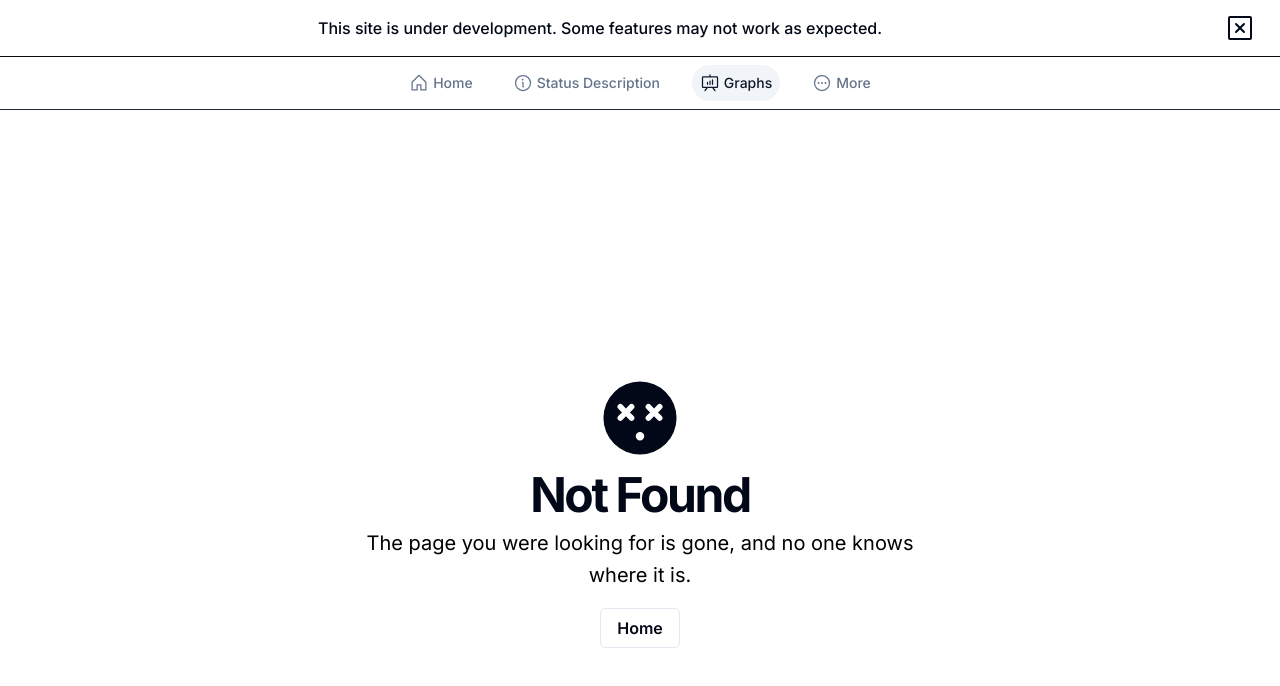
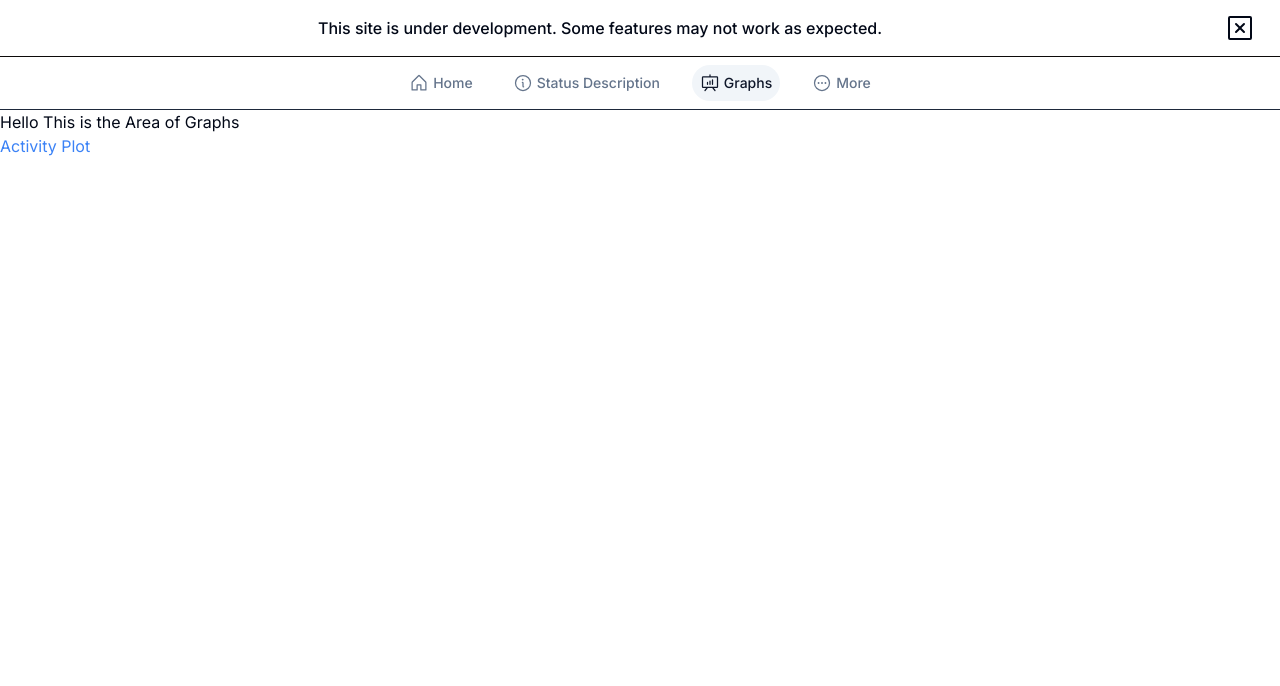
Before and after one commit to thenameisajay/Aurora-Sight-2.0, a Next.js app: page /graphs in a window 1280 px wide. Before the commit this address had no page. Shown: the top 686 px of the page. Built offline with nearby package versions, Linux system fonts and the light colour scheme.

Commit message:
graph init and route init

```diff
--- a/src/app/activity-plot/page.tsx
+++ b/src/app/graphs/activity-plot/page.tsx
@@ -4,13 +4,19 @@ import { useQuery } from '@tanstack/react-query';
 
 import { siteActivity } from '@/api/siteActivity/siteActivity';
 
+const refreshInterval = 150000;
+
 export default function Page() {
-    const { data, isPending, isError } = useQuery({
+    const {
+        data: siteActivityData,
+        isError,
+        isPending,
+    } = useQuery({
         queryKey: ['siteActivity'],
         queryFn: siteActivity,
+        refetchInterval: refreshInterval,
     });
-
-    console.log('Data:', data);
+    console.log('Data:', siteActivityData);
 
     if (isPending) return <h1>Loading...</h1>;
 
--- /dev/null
+++ b/src/app/graphs/page.tsx
@@ -0,0 +1,14 @@
+import React from 'react';
+
+import Link from 'next/link';
+
+export default function Page() {
+    return (
+        <div className="">
+            <h1>Hello This is the Area of Graphs</h1>
+            <Link href="/graphs/activity-plot" className=" text-blue-500 ">
+                Activity Plot
+            </Link>
+        </div>
+    );
+}
```
